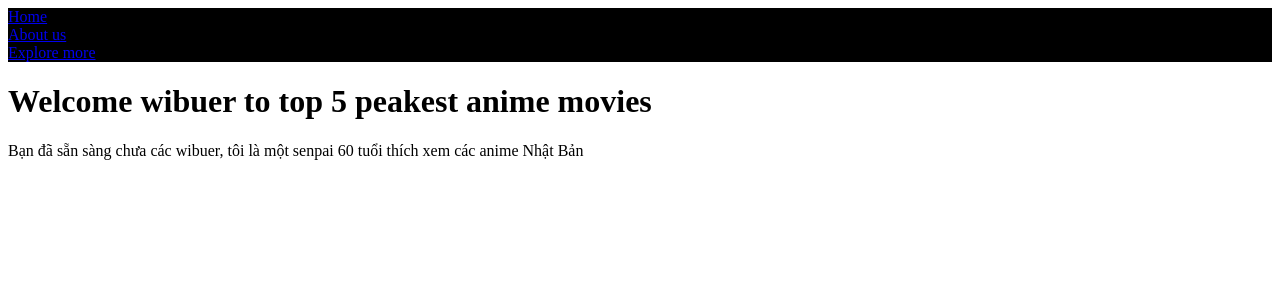
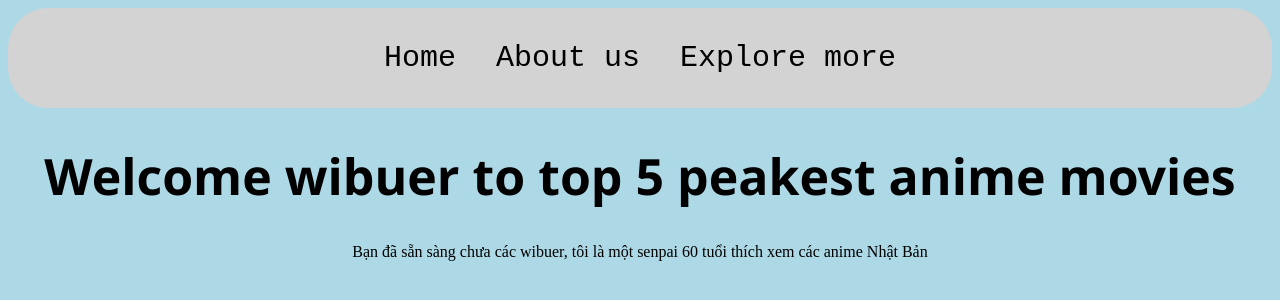
Before and after one commit to Lesterskibidi/Re, a plain HTML site: page index.html in a window 1280 px wide. Drawn offline with Linux system fonts and the light colour scheme.

Commit message:
Update style.css

```diff
--- a/style.css
+++ b/style.css
@@ -1,6 +1,34 @@
-.block-1 {
+header {
+    background-color: lightgrey;
+    font-family: 'Courier New', Courier, monospace;
+    display: flex;
+    text-align: center;
+    height: 100px;
+    align-items: center;
+    font-style: normal;
+    border-radius: 40px;
+    justify-content: center;
+}
+header nav {
+    gap: 50px;
+    padding: 20px;
+}
+header nav a {
+    text-decoration: none;
+    transition: all 0.3s ease;
+    color: black;
+    font-size: 30px;
+}
+header nav a:hover {
+    width: 100%;
+}
+body {
+    background-color: lightblue;
+}
+.box-1 {
     text-align: center;
 }
-header {
-    background-color: black;
+h1 {
+    font-family: 'Segoe UI', Tahoma, Geneva, Verdana, sans-serif;
+    font-size: 50px;
 }
```
